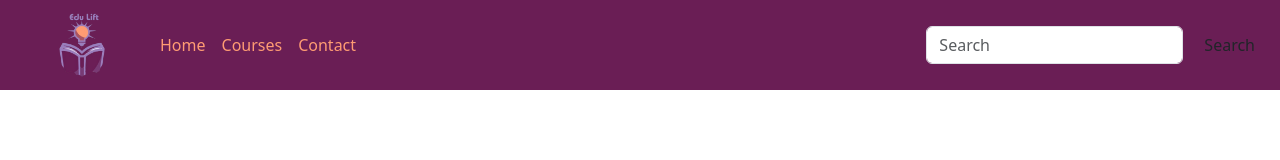
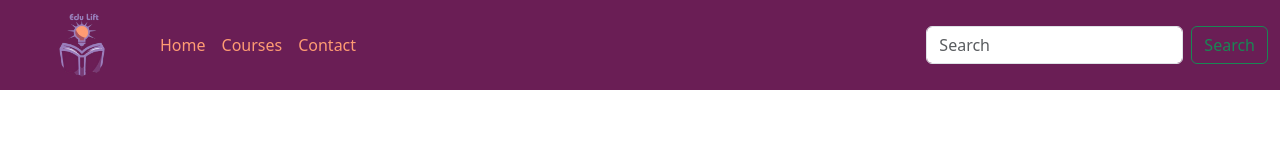
Before and after one commit to gayathirijeyananthan/Page-1, a React (Create React App) app in the folder 1st/: page / in a window 1280 px wide. Shown: the top 160 px of the page. Built offline with nearby package versions, Linux system fonts and the light colour scheme; a small style sheet from the web is missing.

Commit message:
Navbar modified

```diff
--- a/1st/src/components/Nav.js
+++ b/1st/src/components/Nav.js
@@ -1,6 +1,5 @@
 import React from 'react'
 import logo from '../assets/logo.png'
-import "../css/Nav.css"
 
 export const Nav = () => {
   return (
@@ -27,7 +26,7 @@ export const Nav = () => {
         </div>
         <form class="d-flex" role="search">
           <input class="form-control me-2" type="search" placeholder="Search" aria-label="Search"/>
-          <button class="btn custom-outline" type="submit">Search</button>
+          <button class="btn btn-outline-success" type="submit">Search</button>
         </form>
       </div>
 
--- a/1st/src/css/Nav.css
+++ /dev/null
@@ -1,9 +0,0 @@
-.custom-outline {
-    border-color: "#FF9C73" !important; /* Replace #yourColor with the color you want */
-    color: "#FF9C73" !important; /* Optional: Customize the text color */
-}
-
-.custom-outline:hover {
-    background-color: "#FF9C73" !important; /* Optional: Customize background color on hover */
-    color: "#FF9C73" !important; /* Optional: Customize text color on hover */
-}
```
